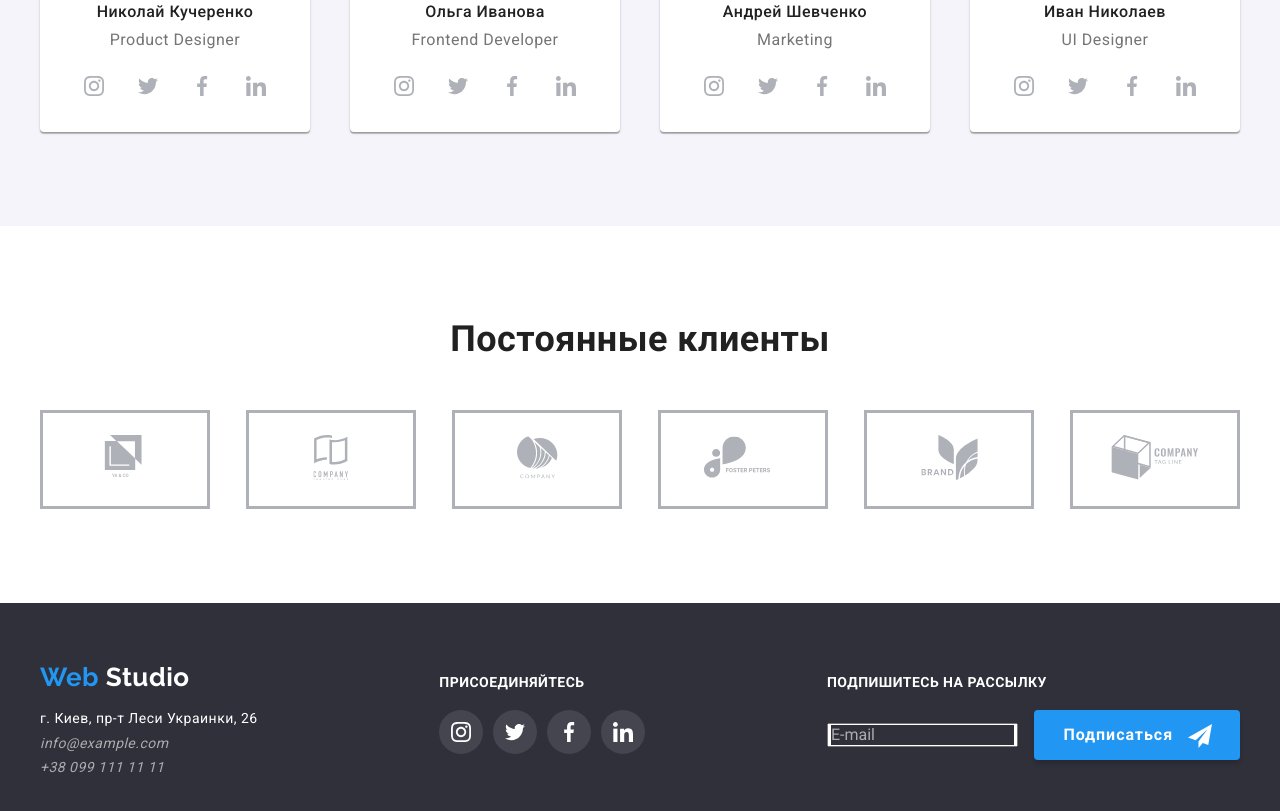
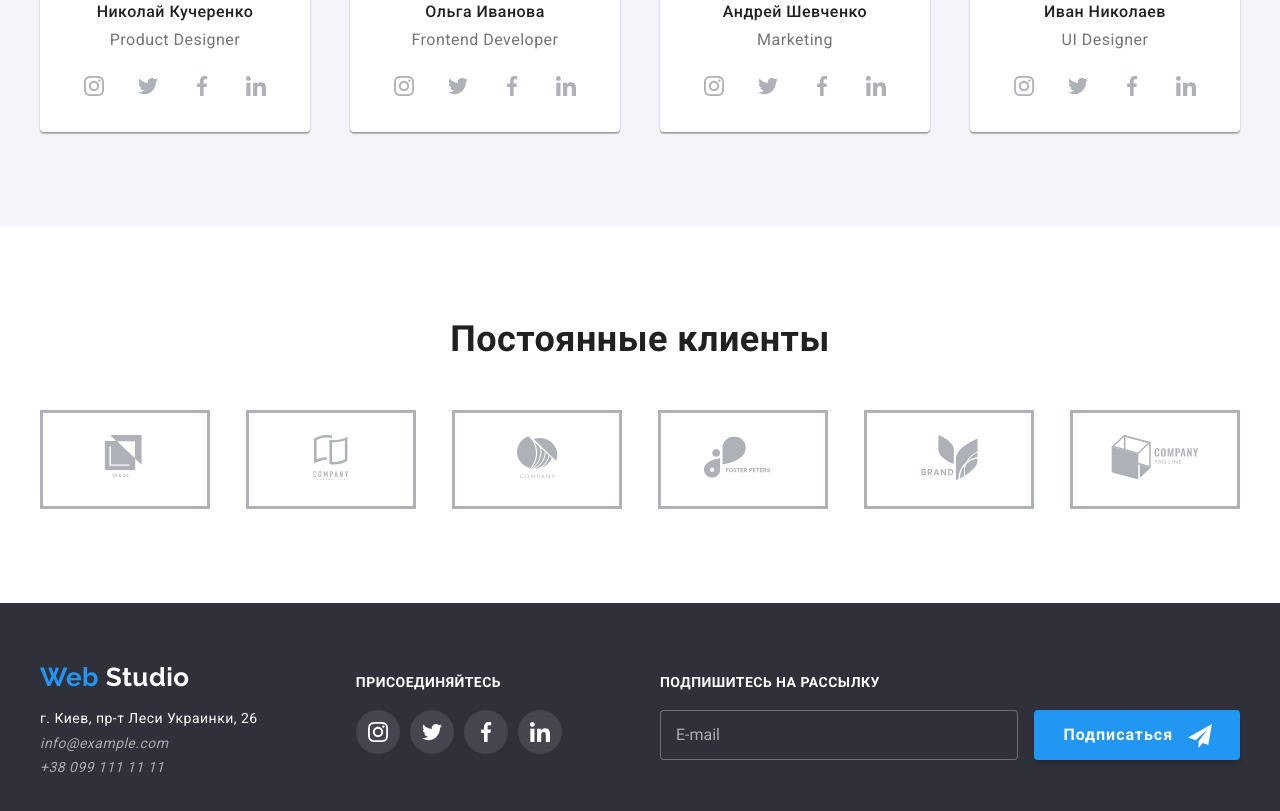
Before and after one commit to AnArzhanykh/fifth_lesson, a plain HTML site: page index.html in a window 1280 px wide. Shown: the part 2069-2880 px from the top of the page. Drawn offline with nearby package versions, Linux system fonts and the light colour scheme.

Commit message:
footer-form

```diff
--- a/css/styles.css
+++ b/css/styles.css
@@ -703,11 +703,19 @@ nav{
     margin-right: 12px;
 }
 
+.footer input {
+    width: 358px;
+    padding: 15px;
+    background-color: #2F303A;
+    border: 1px solid rgba(255, 255, 255, 0.3);
+    border-radius: 4px;
+}
+
 .footer input::placeholder {
     font-size: 16px;
     height: 50px;
     color: rgba(255, 255, 255, 0.6);
-    background-color: #2F303A;
+
 }
 
 .footer .button-send{
--- a/index.html
+++ b/index.html
@@ -425,8 +425,8 @@
 
                 <div class="subscribe">
                     <form>
-                        <b class="title">Подпишитесь на рассылку</b>
-                        <input placeholder="E-mail">
+                        <label for="send" class="title"><b>Подпишитесь на рассылку</b></label>
+                        <input id="send" placeholder="E-mail">
                         <button type="submit" class="button-send">
                             Подписаться
                             <svg  version="1.1" width="24" height="24"
```
Also changed, not shown: portfolio.html (+2 -2 lines).
